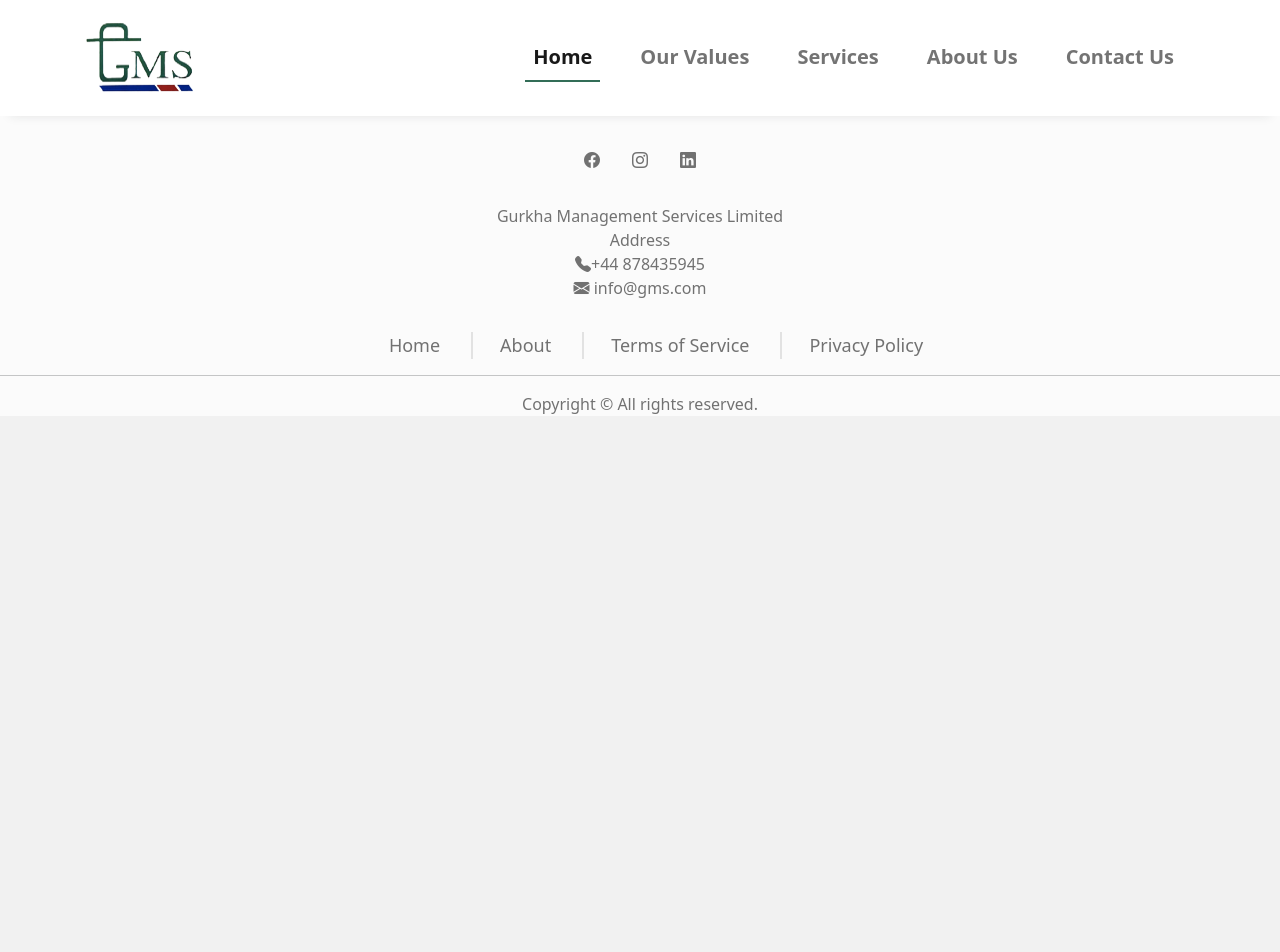
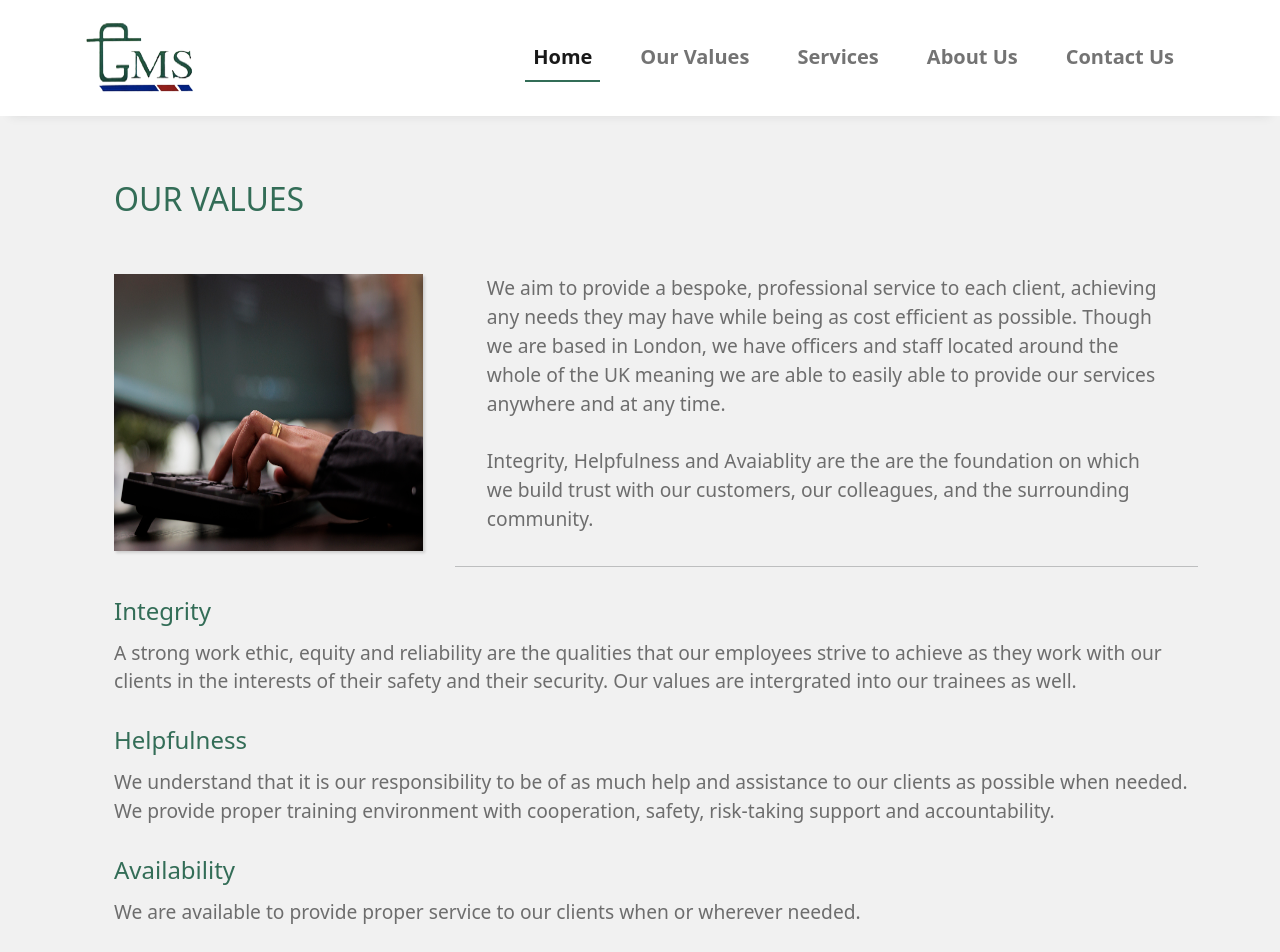
Before and after one commit to swornimgrg/gms, a React (Create React App) app: page /our-values in a window 1280 px wide. Shown: the top 952 px of the page. Before the commit the page ends 800 px from the top, so only its background shows below. Built offline with nearby package versions, Linux system fonts and the light colour scheme.

Commit message:
Added our values page

```diff
--- a/src/App.js
+++ b/src/App.js
@@ -9,6 +9,10 @@ import SlideShow from './components/SlideShow/SlideShow';
 import Footer from './components/Footer/Footer';
 import Homepage from './components/Homepage';
 import Aboutus from './components/Aboutus/Aboutus';
+import OurValues from './components/OurValues/OurValues';
+import Contactus from './components/Contactus/Contactus';
+import ServiceCard from './components/ServiceCard/ServiceCard';
+import Services from './components/Services/Services';
 
 
 function App() {
@@ -18,7 +22,9 @@ function App() {
       <NavigationBar/>
       <Routes>
         <Route path="/" index element={<SlideShow/>} />
-        <Route path="/about-us" element={<Aboutus/>} />
+        <Route path="/our-values/" element={<OurValues/>}/>
+        <Route path="/about-us/" element={<Aboutus/>} />
+        <Route path="/contact-us/" element={<Contactus/>} />
       </Routes>
       <Footer/>
     </Router>
--- /dev/null
+++ b/src/components/OurValues/OurValues.css
@@ -0,0 +1,28 @@
+.image-wrapper{
+    margin: 1rem;
+    padding: 1rem;
+    display: flex;
+
+}
+
+.value-img{
+    max-width: 100%;
+    height: auto;
+    object-fit: fill;
+    box-shadow: rgba(0, 0, 0, 0.15) 1.95px 1.95px 2.6px;}
+
+h4{
+    color: #336d57;
+    margin-bottom: 0 !important;
+    margin-left: 1rem;
+    padding: 1rem;
+    line-height: 1 !important;
+}
+
+.description{ font-size: larger;
+    margin-left: 1rem;
+    padding-left: 1rem;
+    font-weight: 400;
+    color:rgba(0,0,0,.55);
+    word-wrap: break-word;
+    text-align: start;}
--- /dev/null
+++ b/src/components/OurValues/OurValues.jsx
@@ -0,0 +1,53 @@
+import React from "react";
+import { Container } from "react-bootstrap";
+import "./OurValues.css";
+
+function OurValues() {
+  return (
+    <Container className="wrapper">
+      <h2>OUR VALUES</h2>
+      <div className="text-body">
+        <div className="image-wrapper">
+          <img src="/images/values.jpg" className="value-img" alt="values" />
+        </div>
+        <div>
+          <p className="paragraph">
+            We aim to provide a bespoke, professional service to each client,
+            achieving any needs they may have while being as cost efficient as
+            possible. Though we are based in London, we have officers and staff
+            located around the whole of the UK meaning we are able to easily
+            able to provide our services anywhere and at any time.
+            <br />
+            <br />
+            Integrity, Helpfulness and Avaiablity are the are the foundation on
+            which we build trust with our customers, our colleagues, and the
+            surrounding community.
+          </p>
+          <hr />
+        </div>
+      </div>
+      <h4>Integrity</h4>
+      <p className="description">
+        A strong work ethic, equity and reliability are the qualities that our
+        employees strive to achieve as they work with our clients in the
+        interests of their safety and their security. Our values are intergrated
+        into our trainees as well.
+      </p>
+
+      <h4>Helpfulness</h4>
+      <p className="description">
+        We understand that it is our responsibility to be of as much help and
+        assistance to our clients as possible when needed. We provide proper
+        training environment with cooperation, safety, risk-taking support and
+        accountability.
+      </p>
+      <h4>Availability</h4>
+      <p className="description">
+        We are available to provide proper service to our clients when or
+        wherever needed.
+      </p>
+    </Container>
+  );
+}
+
+export default OurValues;
```
